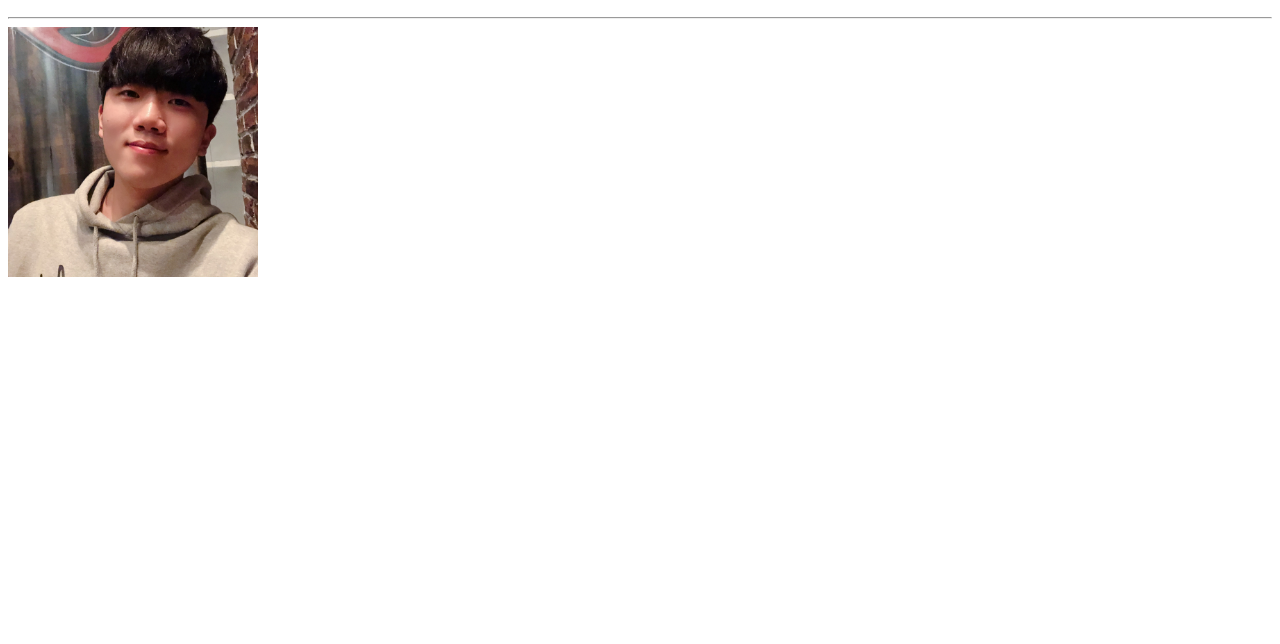
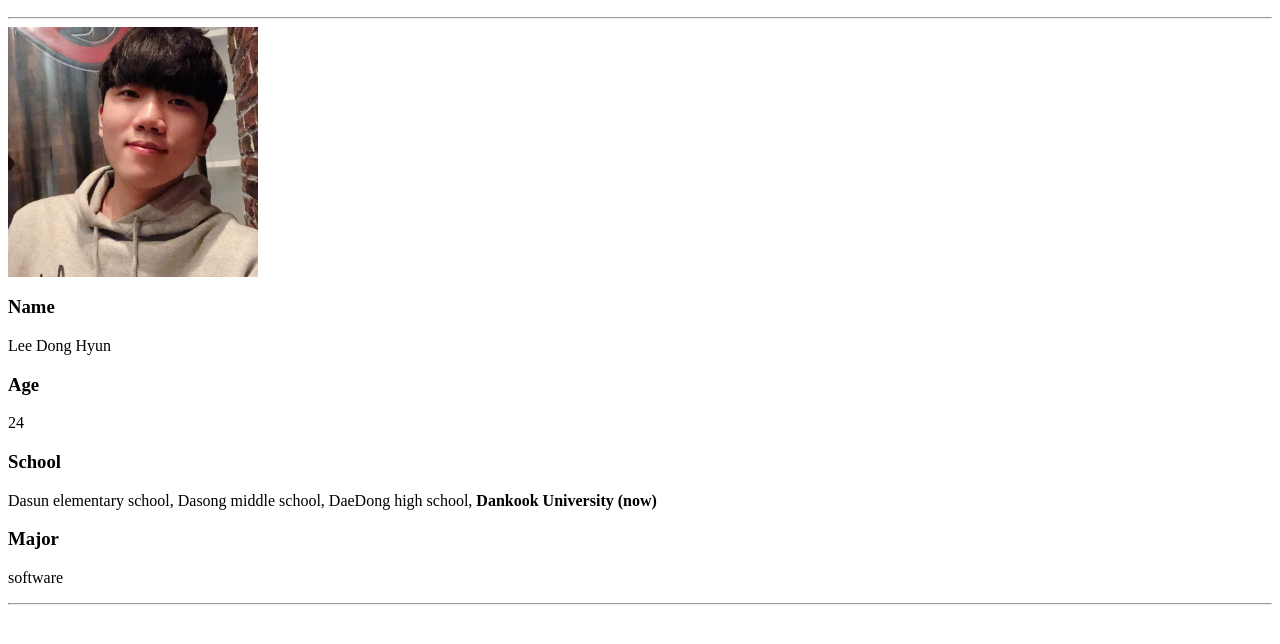
Before and after one commit to dongsuu/Mid-Term-Project, a plain HTML site: page index.html in a window 1280 px wide. Shown: the part 96-740 px from the top of the page. Drawn offline with Linux system fonts and the light colour scheme.

Commit message:
add age, school, major

```diff
--- a/index.html
+++ b/index.html
@@ -8,5 +8,14 @@
     <h2>Who?</h2>
     <hr>
     <img class = "image" src = ./pic.jpg>
+    <h3>Name</h3>
+    <p>Lee Dong Hyun</p>
+    <h3>Age</h3>
+    <p>24</p>
+    <h3>School</h3>
+    <p>Dasun elementary school, Dasong middle school, DaeDong high school, <strong>Dankook University (now)</strong></p>
+    <h3>Major</h3>
+    <p>software </p>
+    <hr>
   </body>
 </html>
```
